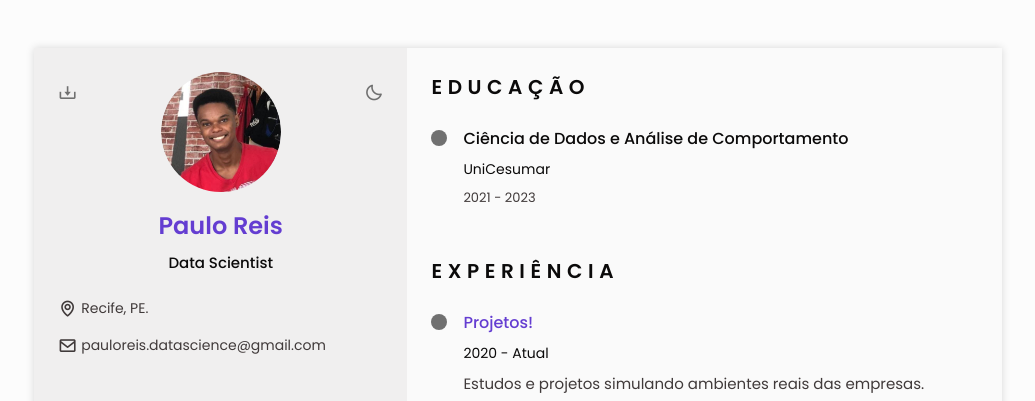
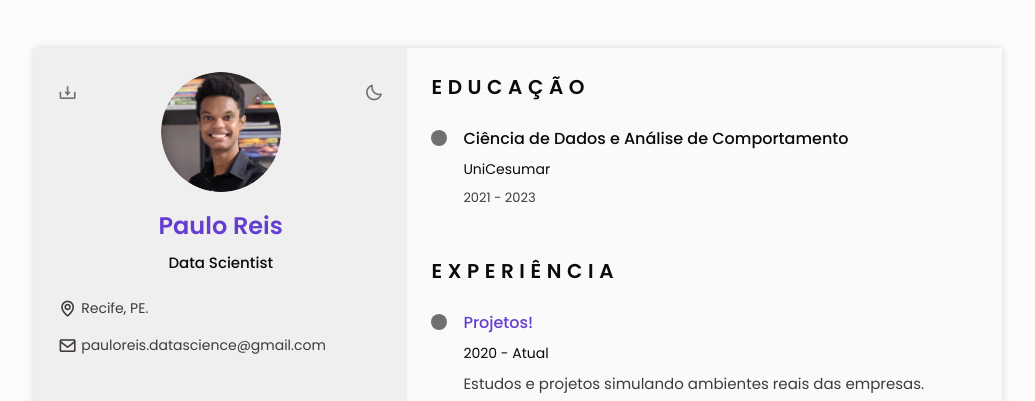
Before and after one commit to pauloreis-ds/portfolio, a plain HTML site: page templates/cv.html in a window 1280 px wide. Shown: the top 401 px of the page, without its empty margins (122-1157 px from the left). Drawn offline with nearby package versions, Linux system fonts and the light colour scheme.

Commit message:
cv changed

```diff
--- a/templates/cv.html
+++ b/templates/cv.html
@@ -70,7 +70,7 @@
                 <section class="home" id="home">
                     <div class="home_container section bd-grid">
                         <div class="home__data bd-grid">
-                            <img src="../images/home/me.jpg" alt="" class="home__img">
+                            <img src="../images/home/me2.jpg" alt="" class="home__img">
 
                             <h1 class="home__title"><a href="../index.html"><b>Paulo Reis</b></a></h1>
                             <h3 class="home__profession">Data Scientist</h3>
```
Also changed, not shown: index.html (+1 -1 lines), images/home/me2.jpg (added), images/home/profile_image.jpg (added).
